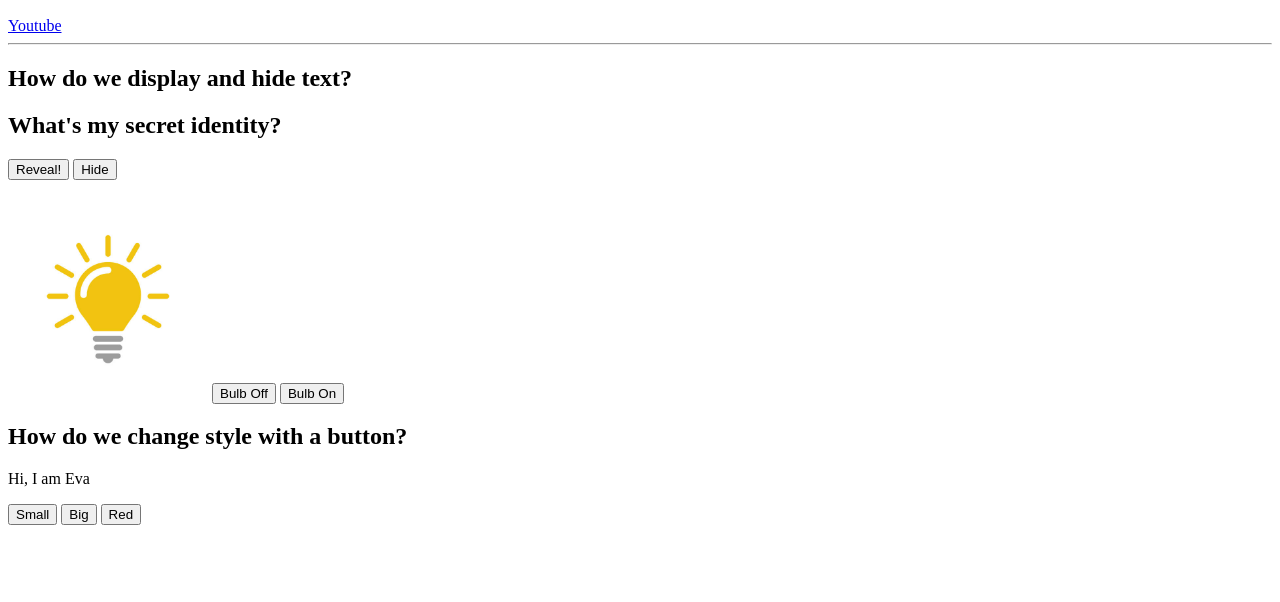
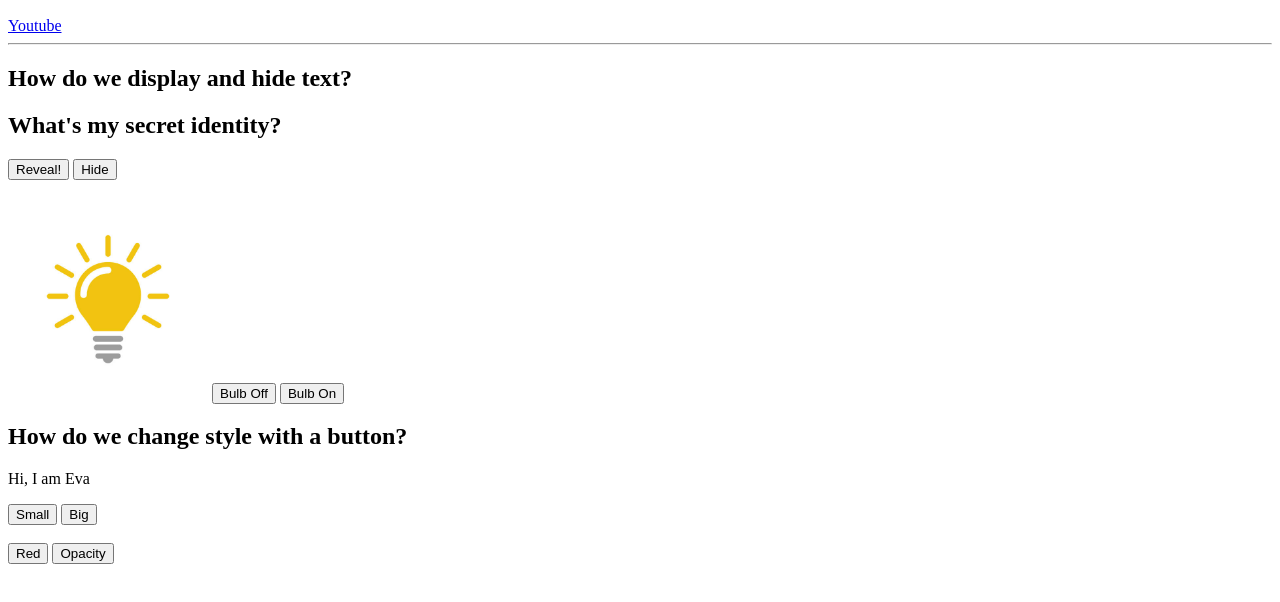
Before and after one commit to evac-uation/Day13_Javascript, a plain HTML site: page index.html in a window 1280 px wide. Shown: the part 110-712 px from the top of the page. Drawn offline with Linux system fonts and the light colour scheme.

Commit message:
new elements

```diff
--- a/index.html
+++ b/index.html
@@ -31,9 +31,13 @@
 
     <button onclick="document.getElementById('Eva').style.fontSize='5px'">Small</button>
     <button onclick="document.getElementById('Eva').style.fontSize='100px'">Big</button>
+
+    <br><br>
+
     <button onclick="document.getElementById('Eva').style.backgroundColor='red'">Red</button>
+    <button onclick="document.getElementById('Eva').style.opacity='50%'">Opacity</button>
 
-
+    <br><br>
 
 </body>
 </html>
```
